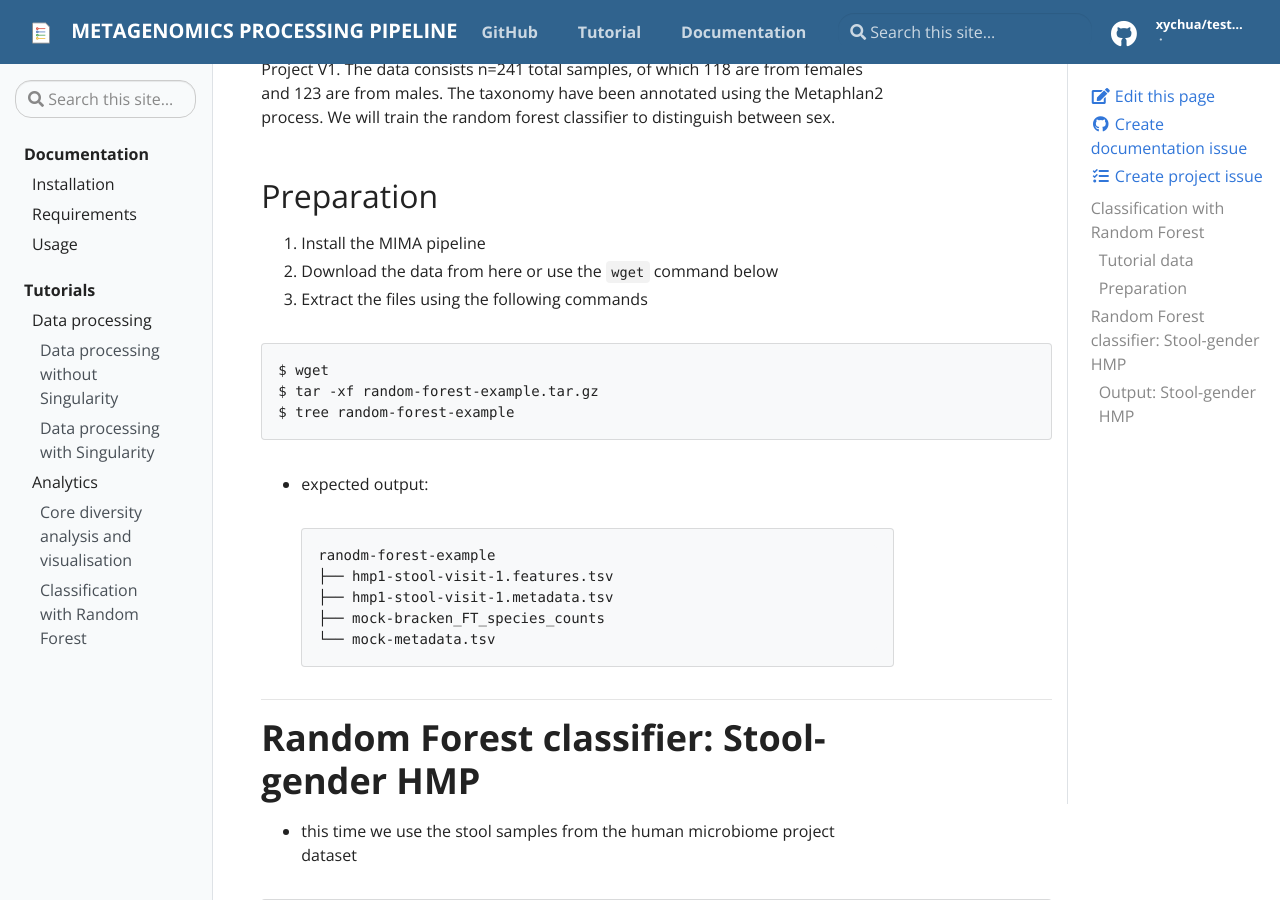
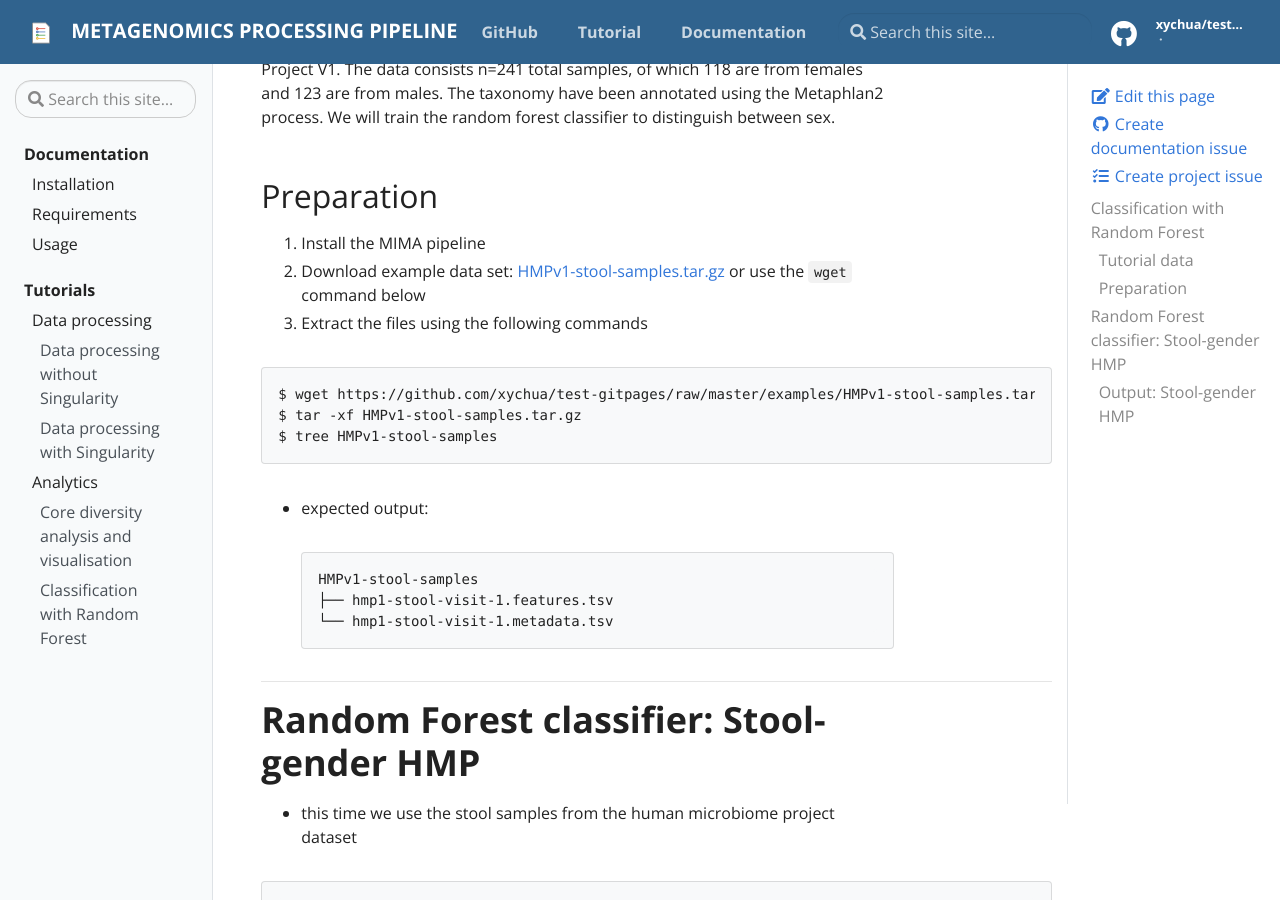
Before and after one commit to mrcbioinfo/mima-pipeline, a Jekyll site: the page built from docs/_docs/tutorials/classification-random-forest.md, in a window 1280 px wide and 900 px high, scrolled down 640 px. Built offline with Jekyll 4.4.1, drawn with Linux system fonts in a browser that asks for light colours.

````diff
--- a/docs/_docs/tutorials/classification-random-forest.md
+++ b/docs/_docs/tutorials/classification-random-forest.md
@@ -21,22 +21,20 @@
 ## Preparation
 
 1. Install the MIMA pipeline
-2. Download the data from here or use the `wget` command below
+2. Download example data set: [HMPv1-stool-samples.tar.gz](https://github.com/xychua/test-gitpages/raw/master/examples/HMPv1-stool-samples.gz) or use the `wget` command below
 3. Extract the files using the following commands
 
 ```
-$ wget
-$ tar -xf random-forest-example.tar.gz
-$ tree random-forest-example
+$ wget https://github.com/xychua/test-gitpages/raw/master/examples/HMPv1-stool-samples.tar.gz
+$ tar -xf HMPv1-stool-samples.tar.gz
+$ tree HMPv1-stool-samples
 ```
 
 - expected output:
 ```
-ranodm-forest-example
+HMPv1-stool-samples
 ├── hmp1-stool-visit-1.features.tsv
-├── hmp1-stool-visit-1.metadata.tsv
-├── mock-bracken_FT_species_counts
-└── mock-metadata.tsv
+└── hmp1-stool-visit-1.metadata.tsv
 ```
 
 ----
````
Also changed, not shown: docs/_docs/tutorials/core-diversity-analysis-visualisation.md (+1 -1 lines), docs/_docs/tutorials/tutorial-no-singularity.md (+2 -1 lines).
